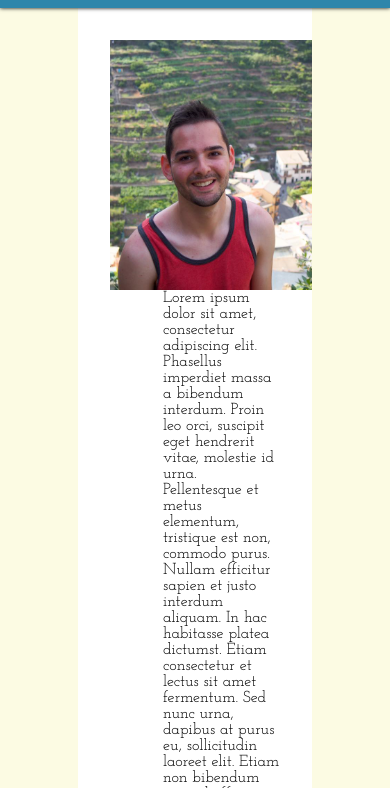
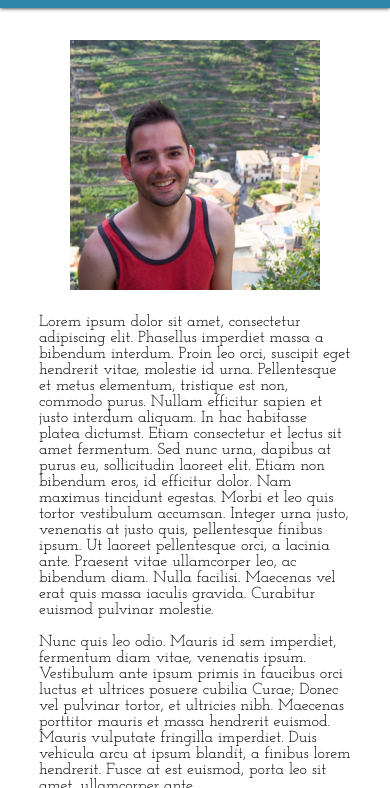
Before and after one commit to andrew-cloud/portfolio, a website: page about_me.html in a window 390 px wide. Shown: the part 56-844 px from the top of the page. Drawn offline with Linux system fonts and the light colour scheme.

Commit message:
fleshed out about me page a bit more, made it responsive

```diff
--- a/style.css
+++ b/style.css
@@ -289,7 +289,8 @@ a:hover {
 
 .photo-container {
 	width: 80%;
-	margin: 0 auto;
+	margin: 0 auto 0 auto;
+	padding-top: 4rem;
 	text-align: center;
 }
 
@@ -314,8 +315,8 @@ a:hover {
 }
 
 .profile-pic {
-	width: 250px;
-	height: 250px;
+	width: 275px;
+	height: 275px;
 	margin-left: 2rem;
 	float: left;
 }
@@ -339,6 +340,62 @@ object {
 }
 
 /* media queries */
+
+@media screen and (max-width: 1255px) {
+	.profile-pic {
+		width: 250px;
+		height: 250px;
+	}
+
+	.about-copy-container {
+		width: 50%;
+	}
+
+}
+
+@media screen and (max-width: 1170px) {
+	.profile-pic {
+		width: 225px;
+		height: 225px;
+	}
+
+
+}
+
+@media screen and (max-width: 1085px) {
+	.profile-pic {
+		width: 200px;
+		height: 200px;
+	}
+
+	.about-copy-container {
+		margin: 0 1rem;
+	}
+
+}
+
+@media screen and (max-width: 990px) {
+	.about-me .content {
+		display: block;
+	}
+
+	.profile-pic {
+		width: 250px;
+		height: 250px;
+		margin: 0 auto;
+		float: none;
+		display: block;
+
+	}
+
+	.about-copy-container {
+		width: 80%;
+		margin: 1.5rem auto 1rem auto;
+		float: none;
+		display: block;
+	}
+
+}
 
 @media screen and (max-width: 900px) {
 	.title-name {
@@ -398,6 +455,10 @@ object {
 
 	.photo-container {
 		width: 100%;
+	}
+
+	.about-me .content {
+		width: 80%;
 	}
 }
 
@@ -473,4 +534,8 @@ object {
 	margin-top: 0.5em;
 	}
 
+	.about-me .content {
+		width: 100%;
+	}
+
 }
```
Also changed, not shown: index.html (+13 -6 lines), resume.html (+15 -1 lines).
